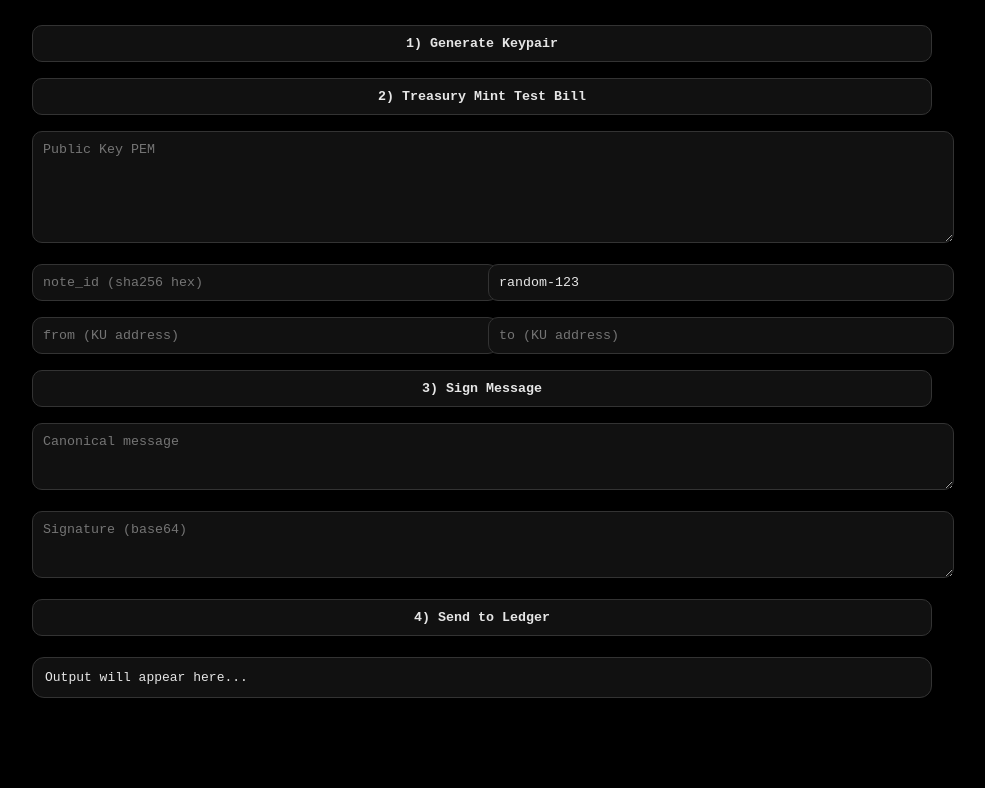
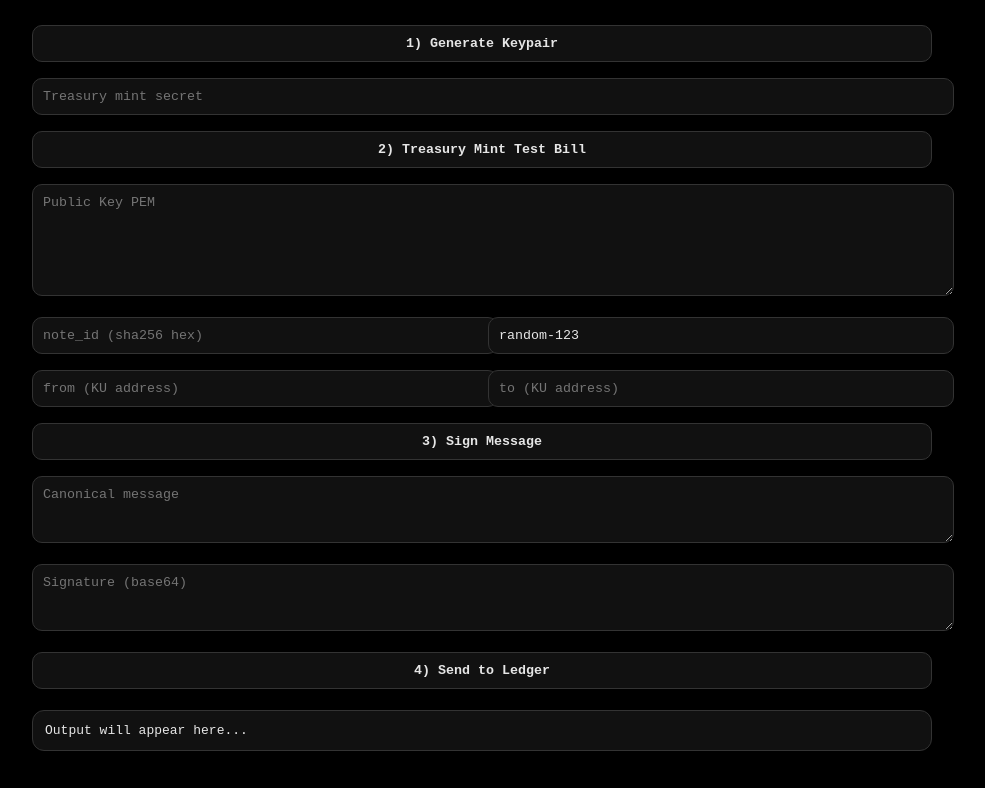
Before and after one commit to mantis-gdn/Kentrin, a website: page wallet-test.html in a window 1280 px wide. Shown: the part 135-923 px from the top of the page, without its empty margins (158-1143 px from the left). Before the commit the page ends 870 px from the top, so only its background shows below. Drawn offline with Linux system fonts and the light colour scheme.

Commit message:
Add treasury mint secret input field to wallet test interface

```diff
--- a/wallet-test.html
+++ b/wallet-test.html
@@ -72,6 +72,7 @@ requests a server-side treasury mint, signs a KU transfer message, and submits i
 </div>
 
 <button id="btnGen">1) Generate Keypair</button>
+<input id="mintSecret" type="password" placeholder="Treasury mint secret" value="" />
 <button id="btnMint">2) Treasury Mint Test Bill</button>
 
 <textarea id="pubPem" rows="6" placeholder="Public Key PEM"></textarea>
```
